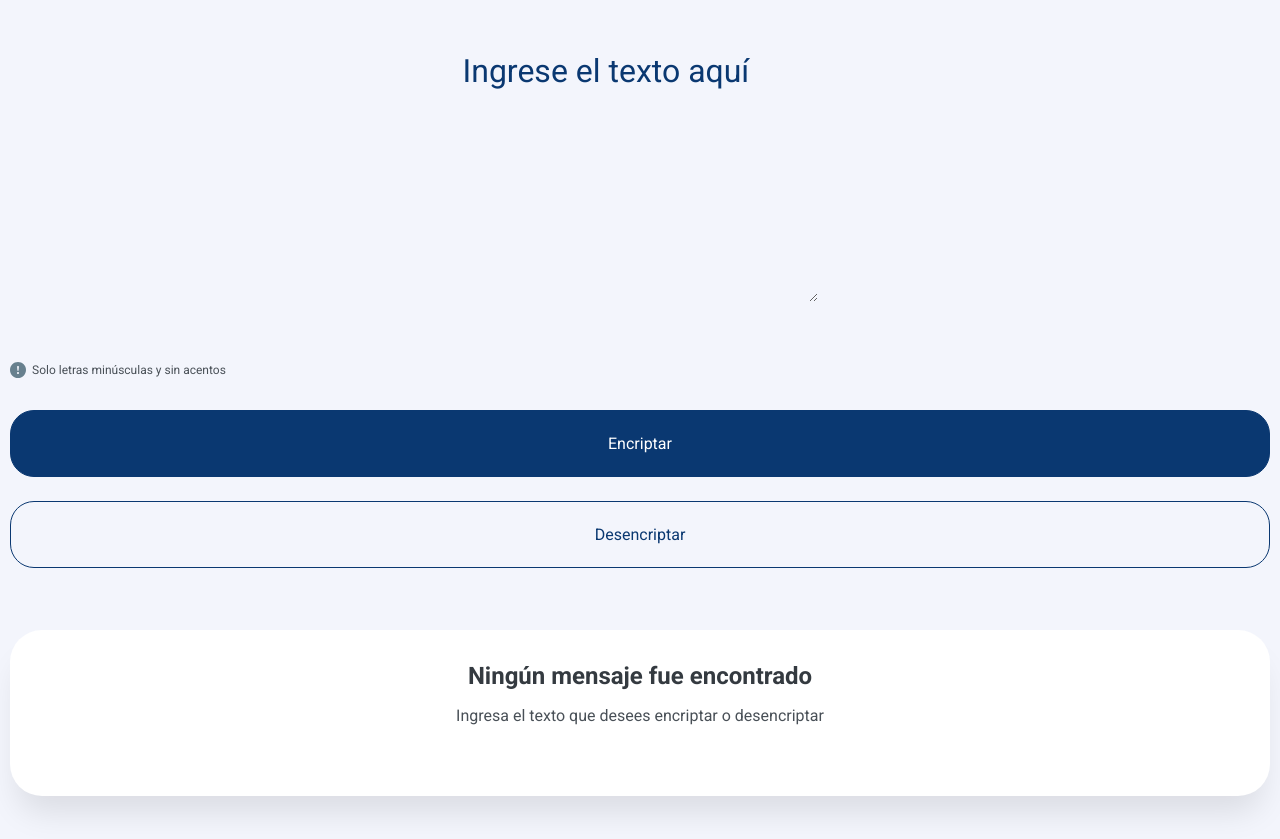
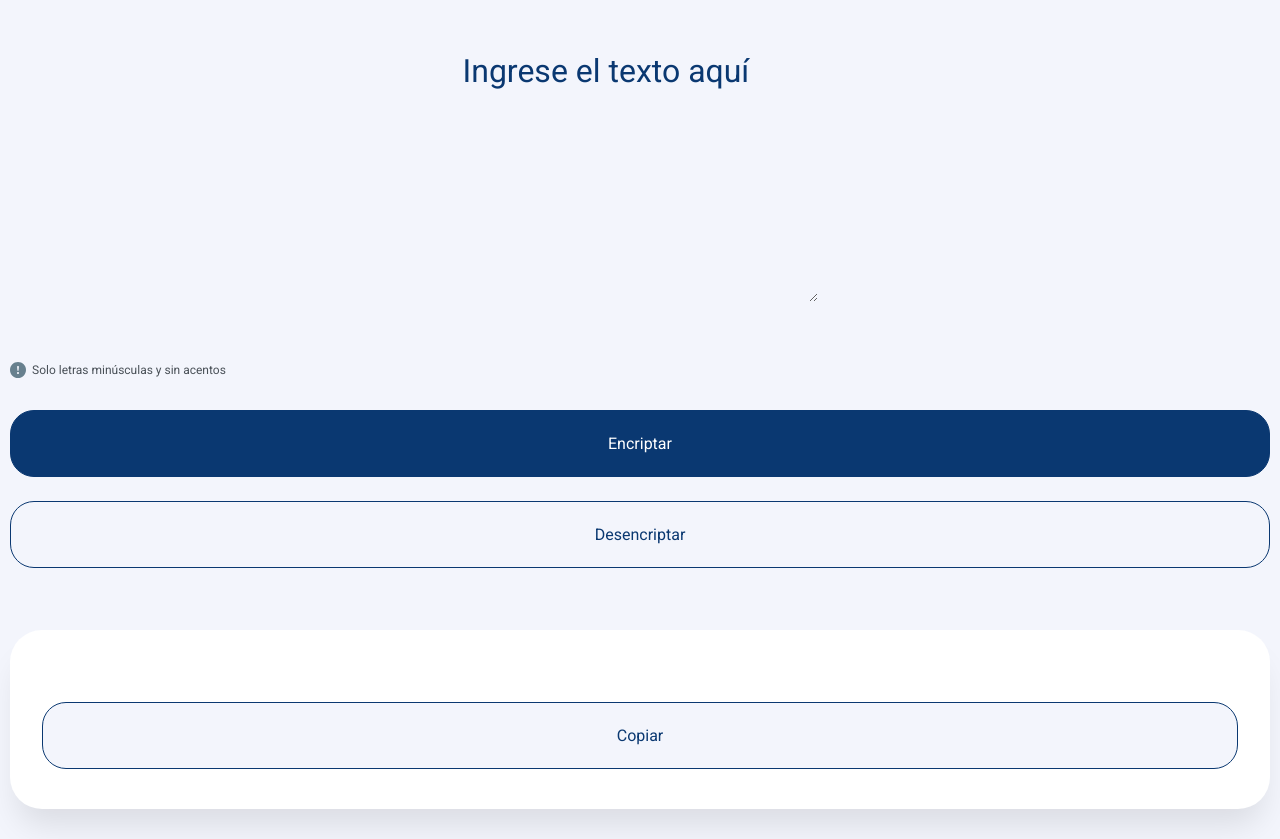
Before and after one commit to RuiderEdgar/Challenge_sprint01, a plain HTML site: page src/index.html in a window 1280 px wide. Both pictures are taken after a click on the button "Encriptar". Shown: the part 94-933 px from the top of the page. Drawn offline with Linux system fonts and the light colour scheme.

Commit message:
encrypt function and copy button finished

```diff
--- a/src/index.html
+++ b/src/index.html
@@ -25,11 +25,11 @@
         </section>
         <section class="output-container">
             <section class="message-container">
-                <h2>Ningún mensaje fue encontrado</h2>
-                <span
-                >Ingresa el texto que desees encriptar o desencriptar</span
-                >
-            </section>
+                <span class="message"></span>
+                <h2 class="messageNotFound">Ningún mensaje fue encontrado</h2>
+                <span class="description">Ingresa el texto que desees encriptar o desencriptar</span>
+                <button class="buttons copiar">Copiar</button>
+                </section>
         </section>
     </body>
     <script src="./main.js"></script>
--- a/src/main.js
+++ b/src/main.js
@@ -1,6 +1,7 @@
 //buttons
 const buttonEcriptar = document.querySelector('.encriptar')
 const buttonDesencriptar = document.querySelector('.desencriptar')
+const buttonCopiar = document.querySelector('.copiar')
 
 
 const cifrado = {
@@ -11,8 +12,23 @@ const cifrado = {
     u: 'ufat'
 }
 
-//mostrar
+//mostrar mensaje encriptado
+const showMessage = (message) => {
+    //ocultar el texto principal
+    const messageNotFound = document.querySelector(".messageNotFound");
+    const description = document.querySelector(".description");
+    messageNotFound.style.display = "none"
+    description.style.display = "none"
 
+    //mostrar el texto cifrado
+    const messageBox = document.querySelector(".message")
+    messageBox.innerHTML = `${message}`
+    messageBox.style.display = 'block'
+
+    //mostrar boton copiar
+    const copyButton = document.querySelector(".copiar")
+    copyButton.style.display='inline-block';
+}
 
 //encriptacion
 const encriptar = (text) => {
@@ -44,15 +60,26 @@ const encriptar = (text) => {
 
     //regresando a string
     const newText = arrayText.join('')
-    console.log(newText)
+    showMessage(newText);
 }
 
 //obtener el texto del textarea
 const getText = () => {
     let text = document.querySelector('textarea').value;
-    console.log(text)
     encriptar(text)
+}
+
+//funcion para copiar al portapapeles
+const copyToClipboard = () => {
+    let message = document.querySelector(".message").innerText;
+    console.log(message)
+    navigator.clipboard.writeText(message).then(()=>{
+        alert("Mensaje copiado al portapapeles");
+    }).catch(err => {
+        console.log('Error al copiar el mensaje')
+    })
 }
 
 //eventos
 buttonEcriptar.addEventListener('click', getText)
+buttonCopiar.addEventListener( "click", copyToClipboard);
--- a/src/style.css
+++ b/src/style.css
@@ -97,14 +97,23 @@ body > span > img {
     color: var(--dark-blue-300);
 }
 
+.copiar {
+    display: none;
+    margin: 4rem 0 0.8rem;
+    background-color: var(--light-blue-100);
+    color: var(--dark-blue-300);
+}
+
 .output-container {
     margin-top: 3rem;
     display: flex;
     padding: 1rem;
-    height: 18.6rem;
+    min-height: 18.6rem;
+    max-height: max-content;
 }
 
 .message-container {
+    max-height: max-content;
     width: 100%;
     margin: 0 auto;
     display: flex;
@@ -127,8 +136,16 @@ h2 {
     color: var(--gray-500);
 }
 
-.message-container > span {
+.message-container > .description {
     margin-top: 0.8rem;
     font-size: 1.6rem;
     color: var(--gray-400);
 }
+
+.message {
+    display: none;
+    font-size: 2.4rem;
+    color: var(--gray-400);
+    text-align: left;
+    overflow-wrap: break-word;
+}
```
